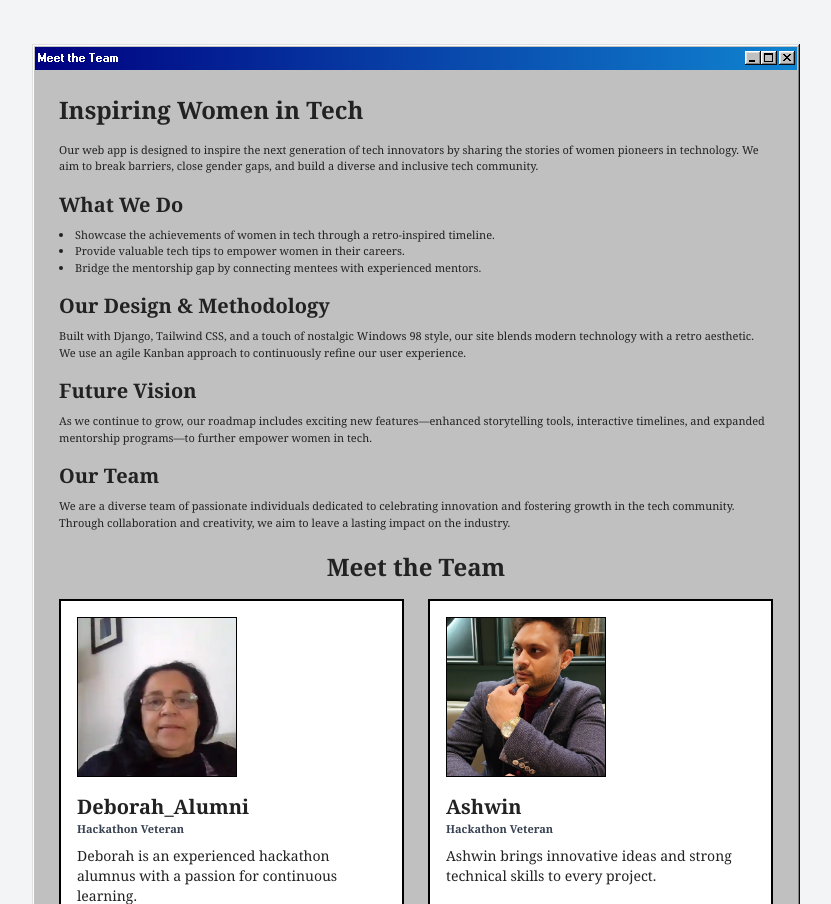
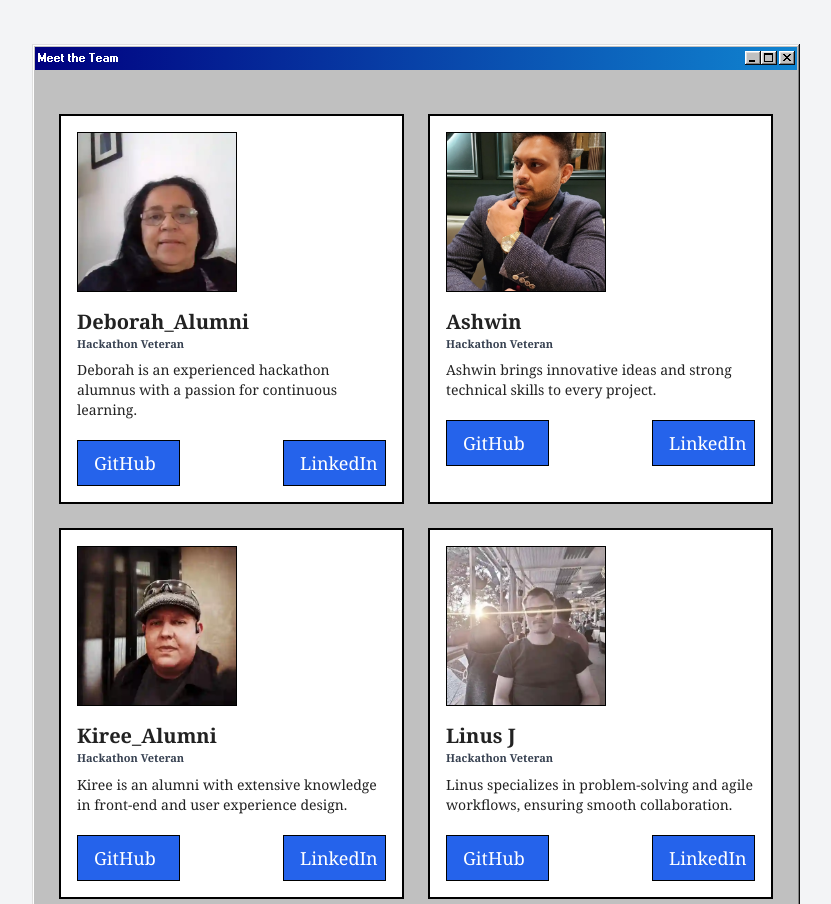
Before and after one commit to tgrey2024/2503-hackathon-team1, a Django app: page /about/ in a window 1280 px wide. Shown: the part 72-976 px from the top of the page, without its empty margins (224-1055 px from the left). Run offline with Django 5.2, Linux system fonts and the light colour scheme; some libraries are stand-ins or nearby versions.

Commit message:
Revise about and index pages content

```diff
--- a/home/templates/home/about.html
+++ b/home/templates/home/about.html
@@ -19,31 +19,8 @@
     </div>
   </div>
   <div class="window-body font-serif p-4">
-    <h2 class="text-2xl font-bold mb-4">Inspiring Women in Tech</h2>
-    <p class="mb-4">
-      Our web app is designed to inspire the next generation of tech innovators by sharing the stories of women pioneers in technology. We aim to break barriers, close gender gaps, and build a diverse and inclusive tech community.
-    </p>
-    <h3 class="text-xl font-semibold mb-2">What We Do</h3>
-    <ul class="list-disc list-inside mb-4">
-      <li>Showcase the achievements of women in tech through a retro-inspired timeline.</li>
-      <li>Provide valuable tech tips to empower women in their careers.</li>
-      <li>Bridge the mentorship gap by connecting mentees with experienced mentors.</li>
-    </ul>
-    <h3 class="text-xl font-semibold mb-2">Our Design & Methodology</h3>
-    <p class="mb-4">
-      Built with Django, Tailwind CSS, and a touch of nostalgic Windows 98 style, our site blends modern technology with a retro aesthetic. We use an agile Kanban approach to continuously refine our user experience.
-    </p>
-    <h3 class="text-xl font-semibold mb-2">Future Vision</h3>
-    <p class="mb-4">
-      As we continue to grow, our roadmap includes exciting new features—enhanced storytelling tools, interactive timelines, and expanded mentorship programs—to further empower women in tech.
-    </p>
-    <h3 class="text-xl font-semibold mb-2">Our Team</h3>
-    <p>
-      We are a diverse team of passionate individuals dedicated to celebrating innovation and fostering growth in the tech community. Through collaboration and creativity, we aim to leave a lasting impact on the industry.
-    </p>
-            <!-- Team Members Section -->
+    <!-- Team Members Section -->
     <div class="max-w-4xl mx-auto mt-5 mb-3">
-        <h2 class="text-2xl font-bold mb-4 text-center">Meet the Team</h2>
         <div class="grid grid-cols-1 sm:grid-cols-2 gap-6">
             {% for member in members %}
             <div class="bg-white border-2 border-black p-4">
```
Also changed, not shown: home/templates/home/index.html (+10 -2 lines).
